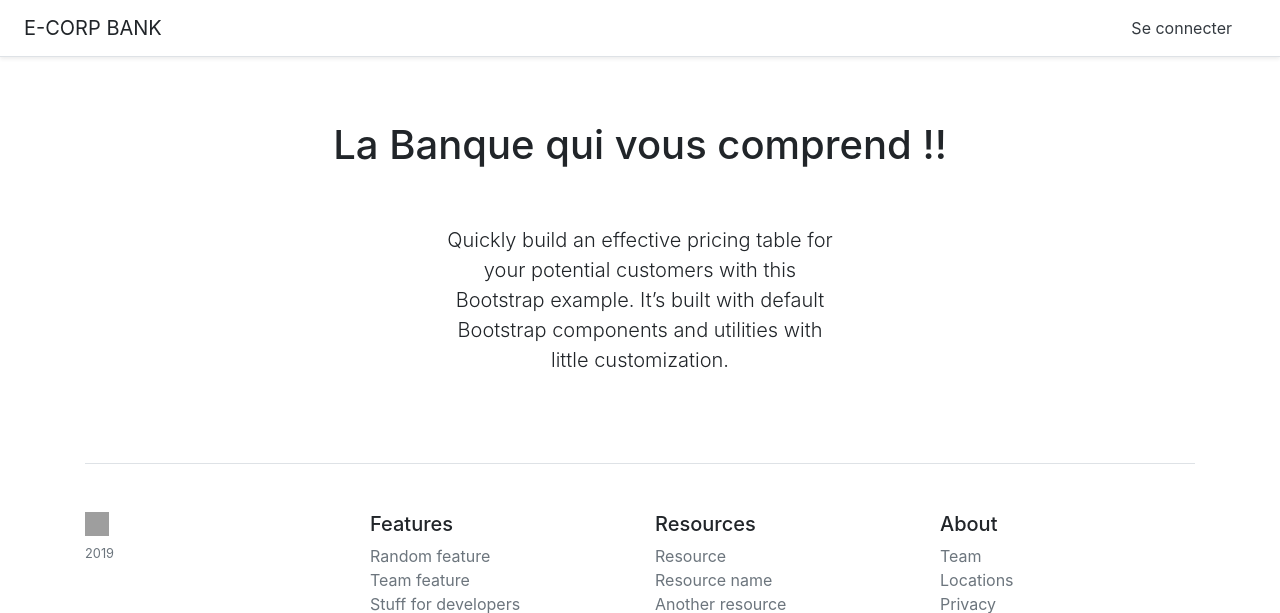
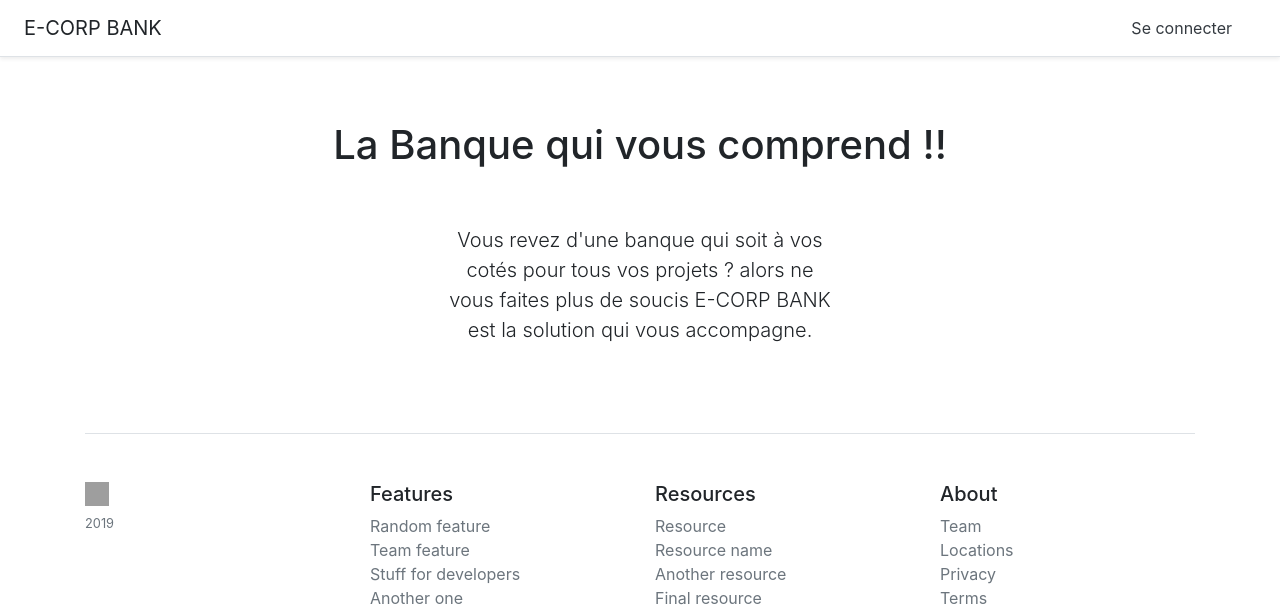
Before and after one commit to ousmab/corp-e-bank, a Flask app: page / in a window 1280 px wide. Shown: the top 613 px of the page. Run offline with Flask 2, Linux system fonts and the light colour scheme; some libraries are stand-ins or nearby versions; grey boxes are pictures that could not be loaded.

Commit message:
modification du text d'accroche Quickly ... par vous revez..

```diff
--- a/templates/home.html
+++ b/templates/home.html
@@ -47,7 +47,7 @@
 
 <div class="pricing-header px-3 py-3 pt-md-5 pb-md-4 mx-auto text-center">
   <h1 class="display-12">La Banque qui vous comprend !! </h1><br><br>
-  <p class="col lead offset-md-4 col-md-4"> <span class="text-center"> Quickly build an effective pricing table for your potential customers with this Bootstrap example. It’s built with default Bootstrap components and utilities with little customization.</span></p>
+  <p class="col lead offset-md-4 col-md-4"> <span class="text-center">Vous revez d'une banque qui soit à vos cotés pour tous vos projets ? alors ne vous faites plus de soucis E-CORP BANK est la solution qui vous accompagne.</span></p>
 </div>
 
 <div class="container">
```
